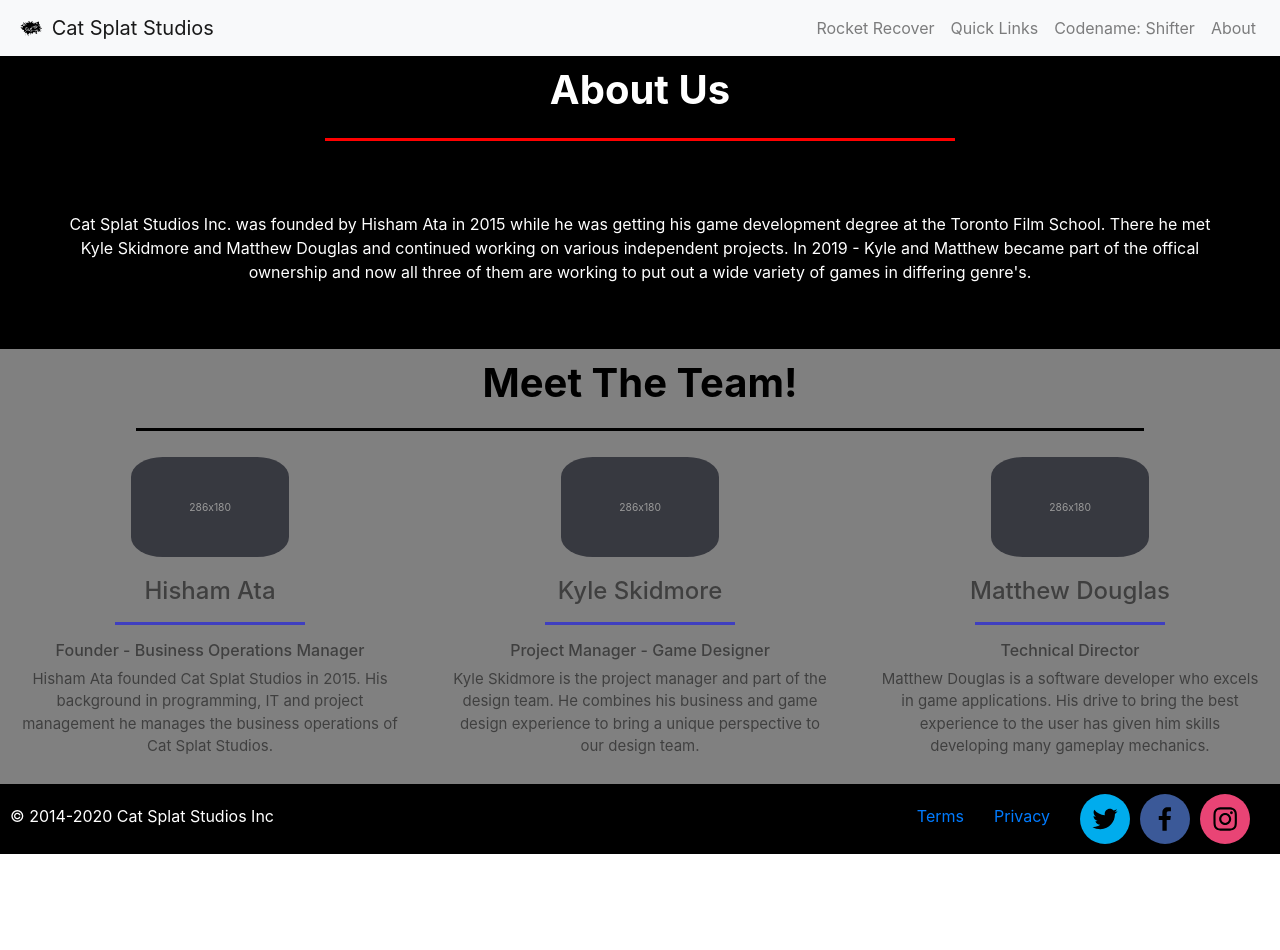
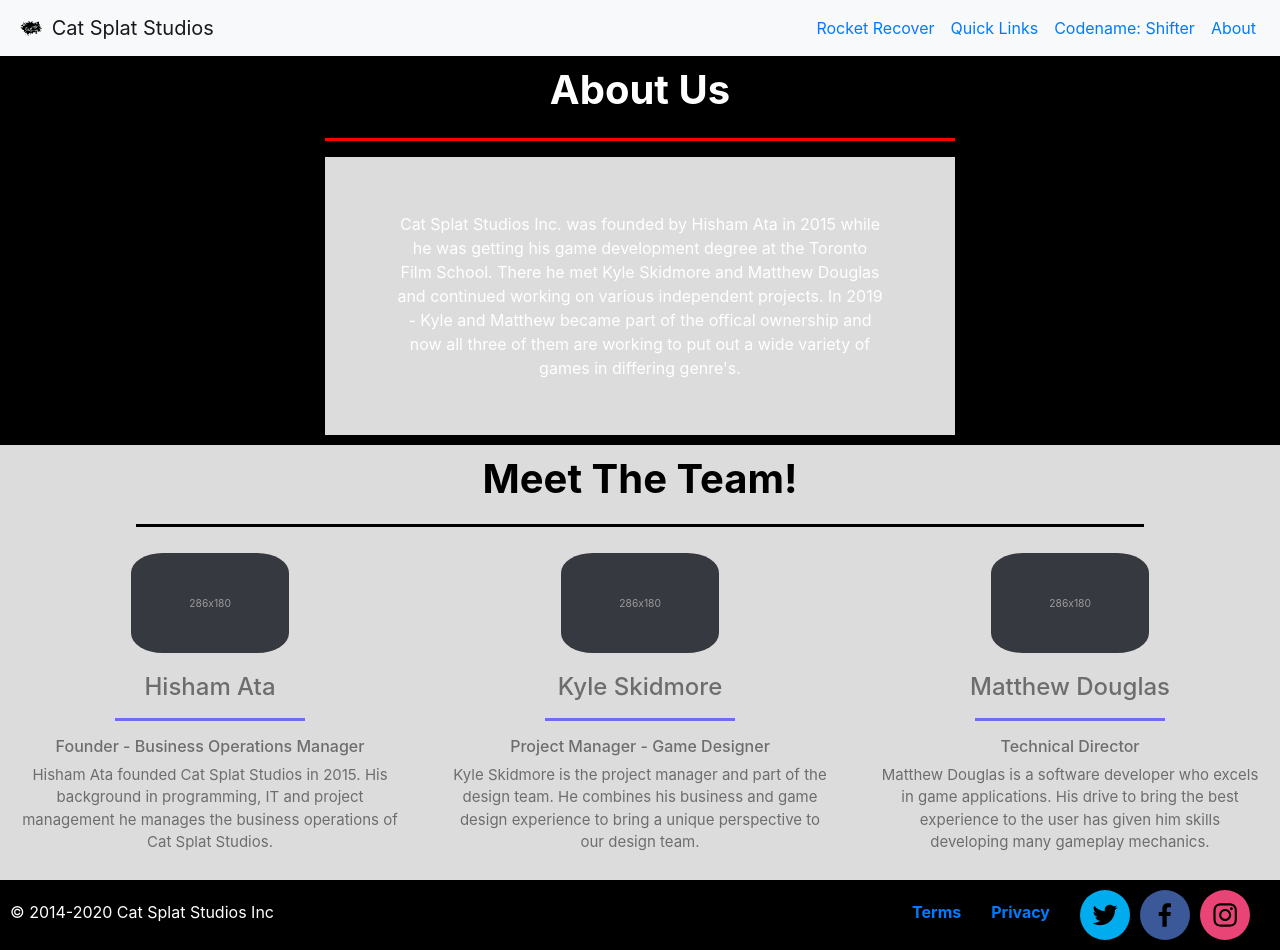
Before and after one commit to hisham-CSS/website, a React (Create React App) app: page /#/About in a window 1280 px wide. Before the commit the page ends 854 px from the top, so only its background shows below. Built offline with nearby package versions, Linux system fonts and the light colour scheme.

Commit message:
Changes to pages.

```diff
--- a/src/App.css
+++ b/src/App.css
@@ -85,7 +85,7 @@ body{
 {
   display: inline-flex;
   flex-direction: column;
-  background-color: grey;
+  background-color: gainsboro;
   color: black;
   position: relative;
   margin: auto;
--- a/src/App.js
+++ b/src/App.js
@@ -16,7 +16,7 @@ function App() {
   return (
     <div className="App">
       <Navigation />
-        <div className="mainArea">
+        <div className="mainArea" style={{height: '100%'}}>
           <Main />
           <Footer />
         </div>
--- a/src/components/About.js
+++ b/src/components/About.js
@@ -39,8 +39,9 @@ function About()
     <div style={topContainer}>
         <h1 style={{fontWeight: "bold"}}>About Us</h1>
         <hr style={{borderTop: '3px solid red', width: '50%'}} />
+        <Col xs={12} lg={6} style={{backgroundColor: 'gainsboro'}}>
         <p style={{margin: '50px', padding: '5px'}}>Cat Splat Studios Inc. was founded by Hisham Ata in 2015 while he was getting his game development degree at the Toronto Film School. There he met Kyle Skidmore and Matthew Douglas and continued working on various independent projects. In 2019 - Kyle and Matthew became part of the offical ownership and now all three of them are working to put out a wide variety of games in differing genre's.</p>
-
+        </Col>
     </div>
 
     <div className="AboutUs">
--- a/src/components/Footer.js
+++ b/src/components/Footer.js
@@ -27,10 +27,10 @@ function Footer()
             </Col>
 
             <Col style={myStyle}>
-                <a href="" target="_blank">
+                <a href="" target="_blank" style={{fontWeight: 'bold', textDecoration: 'none'}}>
                 <p style={{paddingRight: '30px'}}>Terms</p>
                 </a>
-                <a href="" target="_blank">
+                <a href="" target="_blank" style={{fontWeight: 'bold', textDecoration: 'none'}}>
                 <p style={{paddingRight: '30px'}}>Privacy</p>
                 </a>
                 <SocialIcon className="socialIcon" url="http://www.twitter.com/catsplatstudios"  style={myStyle}/>
--- a/src/components/MainPage.js
+++ b/src/components/MainPage.js
@@ -10,7 +10,7 @@ function MainPage()
     const contentStyle =
     {
         display: "inline-block",
-        backgroundColor: "gray",
+        backgroundColor: "gainsboro",
         flexDirection: "column",
         position: "relative",
         margin: "auto",
--- a/src/components/Navigation.js
+++ b/src/components/Navigation.js
@@ -2,6 +2,7 @@ import React from 'react';
 import CSSLogoNav from'../images/CSSLogoNav.png'
 import Navbar from 'react-bootstrap/Navbar';
 import Nav from 'react-bootstrap/Nav';
+import Row from 'react-bootstrap/Row';
 import { Link } from 'react-router-dom';
 
 function Navigation()
@@ -17,10 +18,22 @@ function Navigation()
         </Navbar.Brand>
         <Navbar.Collapse className="justify-content-end">
         <Nav>
-            <Nav.Link href="/#/RocketRecover/" className="navitem">Rocket Recover</Nav.Link>
-            <Nav.Link href="/#/QuickLinks/" className="navitem">Quick Links</Nav.Link>
-            <Nav.Link href="/#/Shifter/" className="navitem">Codename: Shifter</Nav.Link>
-            <Nav.Link href="/#/About/" className="navitem">About</Nav.Link>
+            <Nav.Link>
+            <Link to="/RocketRecover" className="navitem">Rocket Recover</Link>
+            </Nav.Link>
+
+            <Nav.Link>
+            <Link to="/QuickLinks" className="navitem">Quick Links</Link>
+            </Nav.Link>
+
+            <Nav.Link>
+            <Link to="/Shifter" className="navitem">Codename: Shifter</Link>
+            </Nav.Link>
+
+            <Nav.Link>
+            <Link to="/About" className="navitem">About</Link>
+            </Nav.Link>
+
         </Nav>
         </Navbar.Collapse>
     </Navbar>
```
